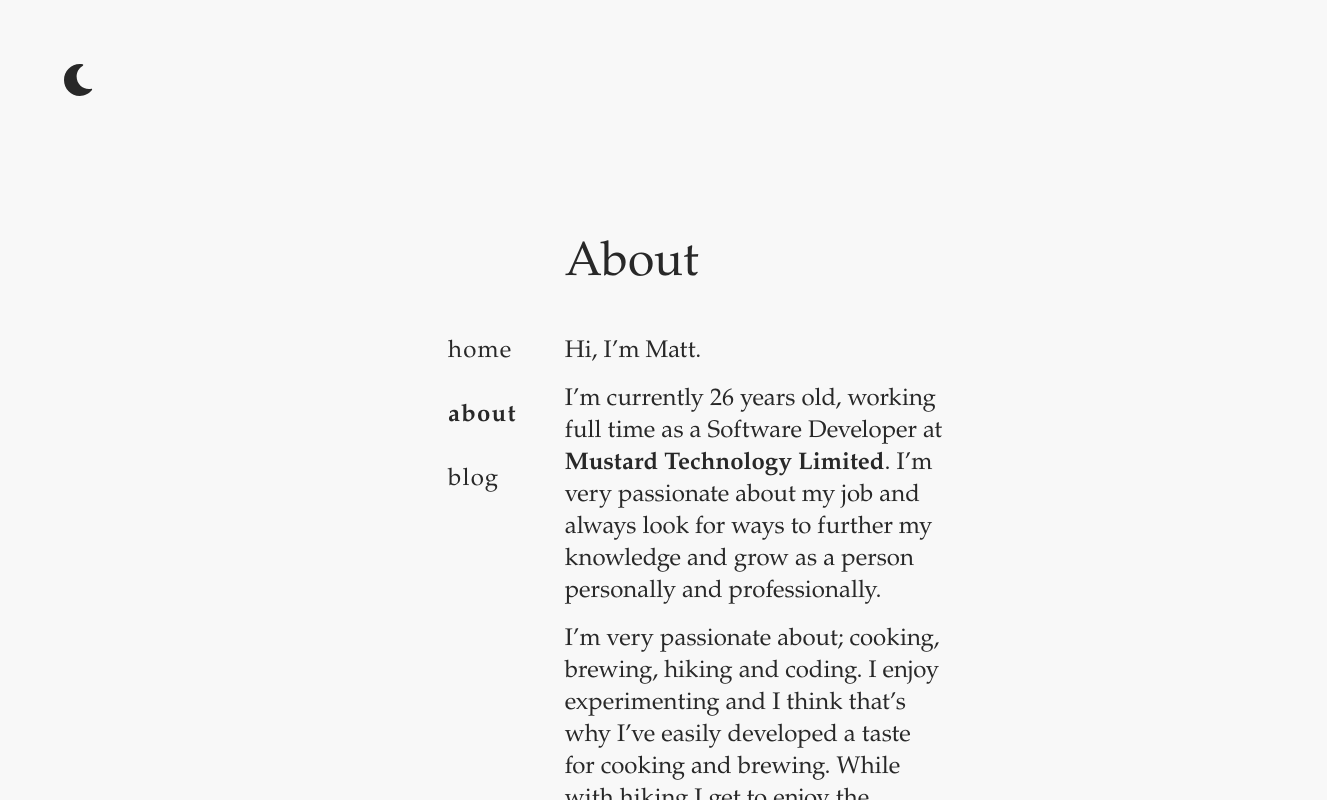
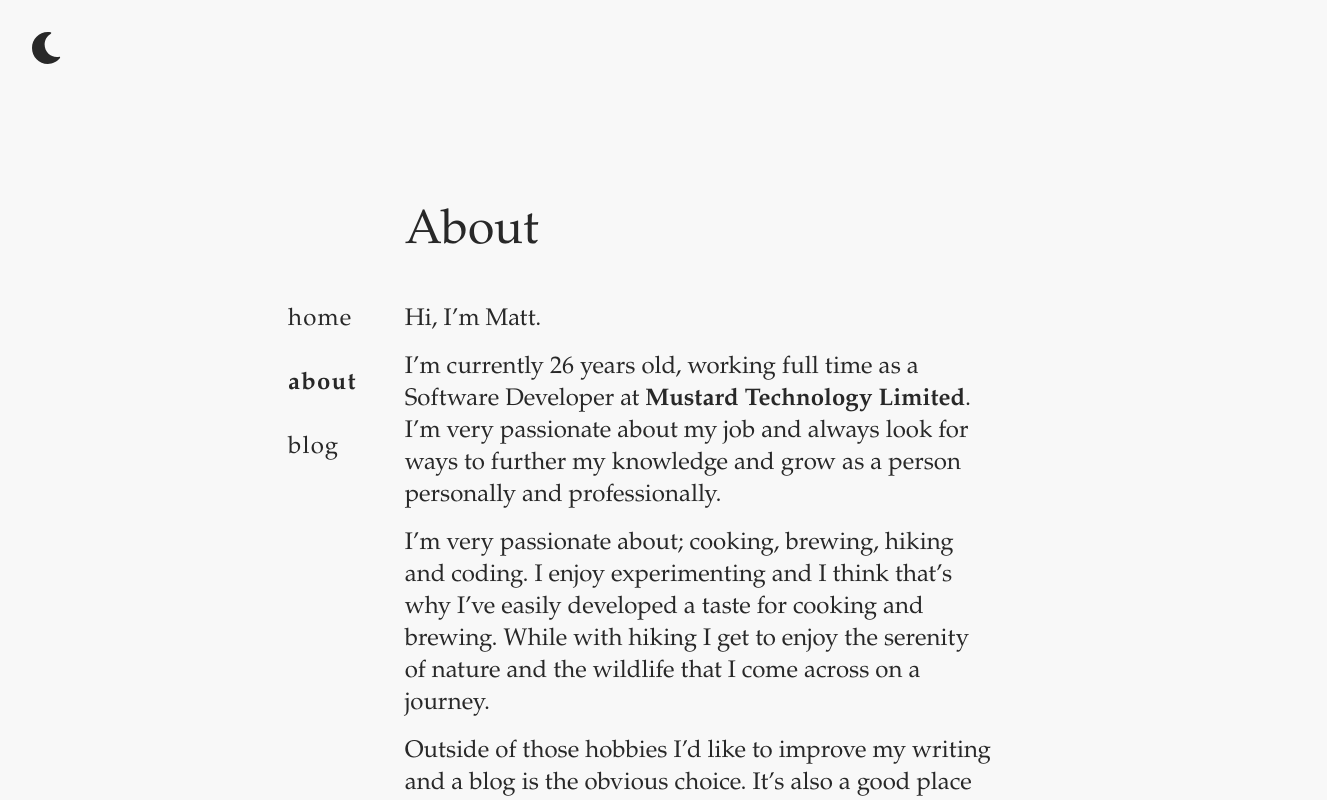
Before and after one commit to mattcollie/mattcollecutt.com, a SvelteKit app in the folder web/: page /about in a window 1280 px wide. Shown: the top 800 px of the page, 1327 px wide, since content can reach past the window. Built offline with nearby package versions, Linux system fonts and the light colour scheme.

Commit message:
adding some styles

```diff
--- a/web/src/app.html
+++ b/web/src/app.html
@@ -27,6 +27,6 @@
 		%sveltekit.head%
 	</head>
 	<body class="h-full bg-white text-black dark:bg-black dark:text-white" data-sveltekit-preload-data="hover">
-		<div class="main font-serif p-8 lg:p-16">%sveltekit.body%</div>
+		<div class="main font-serif">%sveltekit.body%</div>
 	</body>
 </html>
--- a/web/src/routes/+layout.svelte
+++ b/web/src/routes/+layout.svelte
@@ -4,9 +4,9 @@
     import Link from "$lib/Link.svelte";
 </script>
 
-<div class="min-h-full flex flex-col items-start">
-    <ThemeToggle class="h-8 cursor-pointer" />
-    <div class="h-full flex flex-col lg:flex-row gap-12 lg:py-36 lg:px-96">
+<div class="min-h-full flex flex-col items-start pb-4">
+    <ThemeToggle class="h-8 cursor-pointer mt-4 ml-4 lg:mt-8 lg:ml-8" />
+    <div class="h-full flex flex-col lg:flex-row gap-12 px-4 lg:py-36 lg:px-72">
         <nav class="flex flex-row lg:flex-col gap-8 pt-16 lg:pt-24">
             <Link href="/">home</Link>
             <Link href="/about">about</Link>
--- a/web/src/routes/about/+page.svelte
+++ b/web/src/routes/about/+page.svelte
@@ -9,7 +9,7 @@
 
 <p>
     I’m currently {age} years old, working full time as a Software Developer at
-    <a class="font-bold" rel="noreferrer" href="http://mustard.co.nz" target="_blank">Mustard Technology Limited</a>.
+    <a class="font-bold hover:text-grey" rel="noreferrer" href="http://mustard.co.nz" target="_blank">Mustard Technology Limited</a>.
     I’m very passionate about my job and always look for ways to further my knowledge
     and grow as a person personally and professionally.
 </p>
```
